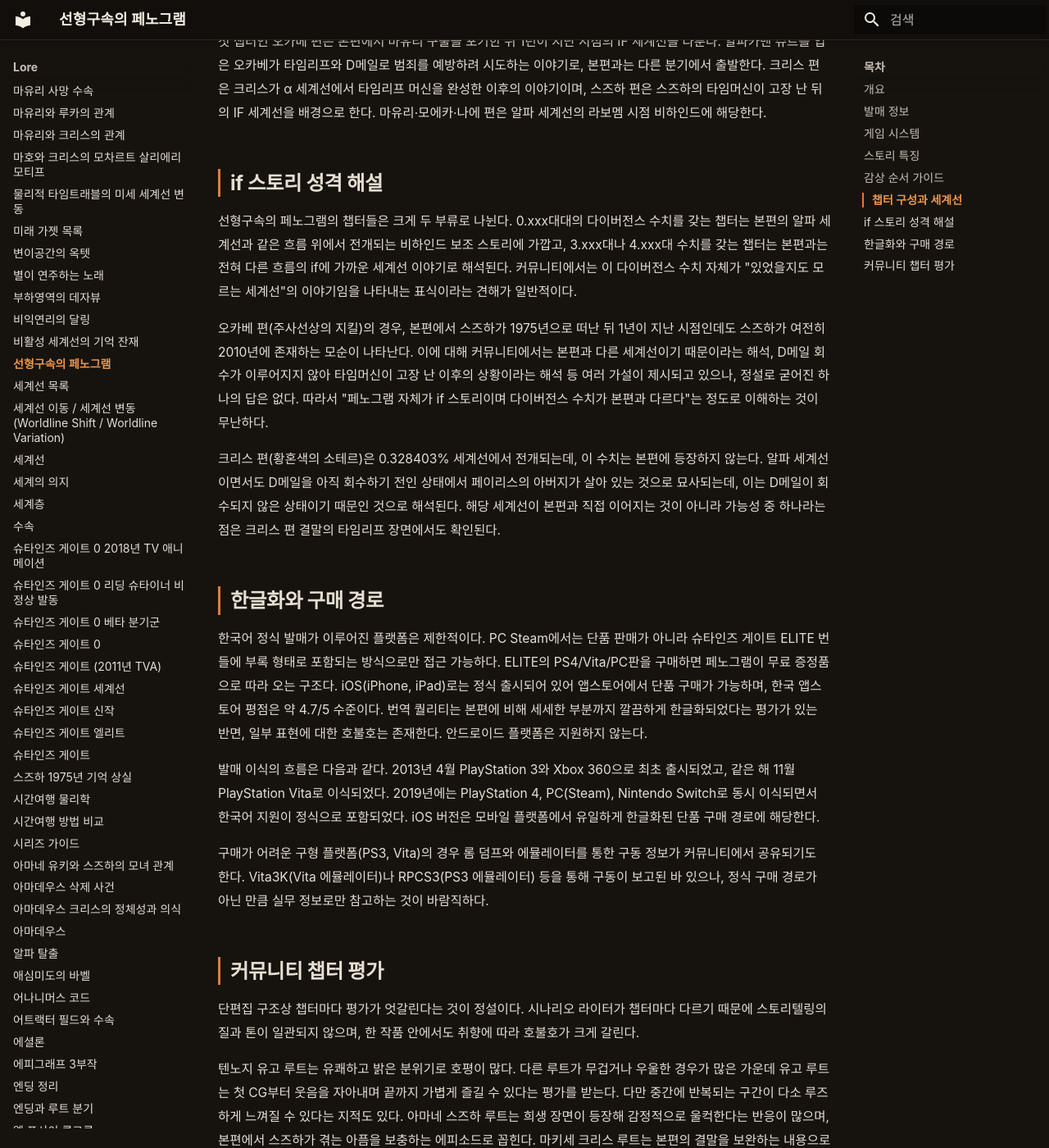
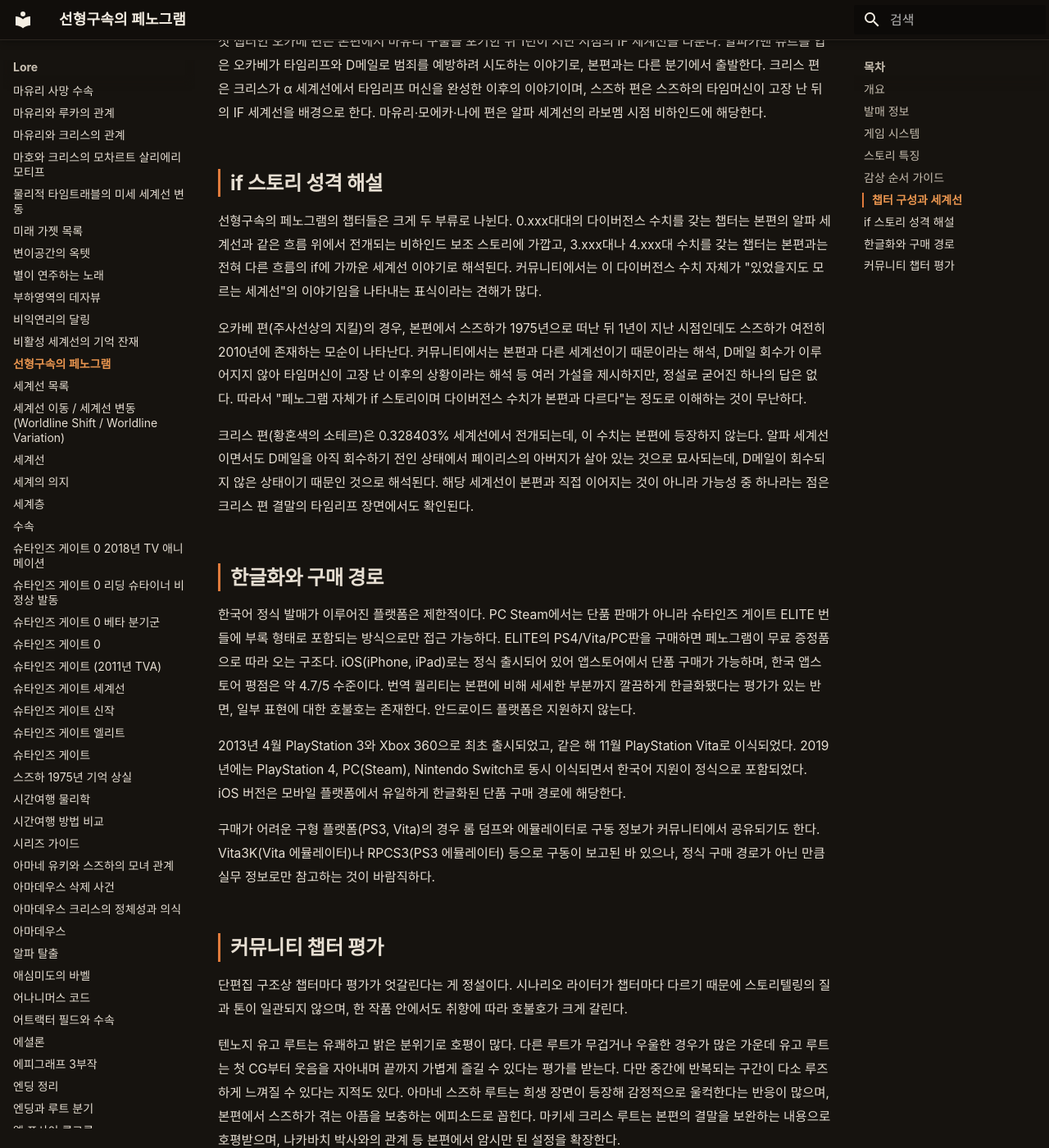
Before and after one commit to sgwiki/sgwiki.github.io, an MkDocs documentation site: the page built from wiki/lore/선형구속의-페노그램.md, in a window 1280 px wide and 1400 px high, scrolled down 2511 px. Shown: the whole window at 82% size. Built offline with MkDocs 1.6.1 and Material for MkDocs 9.7.7, drawn with Linux system fonts in a browser that asks for light colours; some web fonts are replaced; some of the changed text lies outside the part shown.

Commit message:
chore(wiki): 선형구속의-페노그램 정비 — frontmatter spoiler(endgame) 추가(감사 fail 해소)·admonition 라벨 동기화(main_story→endgame)·빈 '## 인용 출처' 고아 섹션 제거·humanize 14건(추상 주어+만능동사 1·형식명사 결말 3·메타 진입 '이는' 2·번역투 접속사 1·번역투 '~를 통해' 2·안내문 공식 1·AI 관용구 반복 2·연결어미 뒤 쉼표 1·light verb 환원 1)·사실·스포일러(endgame)·수치·인용 불변
Co-Authored-By: Claude Opus 4.6 <noreply@anthropic.com>

```diff
--- a/wiki/lore/선형구속의-페노그램.md
+++ b/wiki/lore/선형구속의-페노그램.md
@@ -23,15 +24,15 @@ description: "본편의 주인공 오카베 린타로가 아닌, 라보멤 각
 
 ## 스토리 특징
 
-본편의 비하인드를 라보멤 각 시점에서 서술한다. 각 챕터 플레이 시간은 약 2시간 정도이며, 진 엔딩은 존재하지 않는다. 애니메이션 OVA와 비슷한 구성을 가져, 본편의 내용과 캐릭터성을 보충해주는 역할을 한다.
+본편의 비하인드를 라보멤 각 시점에서 서술한다. 각 챕터 플레이 시간은 약 2시간 정도이며, 진 엔딩은 존재하지 않는다. 애니메이션 OVA와 비슷한 구성이라 본편 내용과 캐릭터성을 보충해준다.
 
 ## 감상 순서 가이드
 
-슈타인즈 게이트 본편을 클리어한 뒤 외전 작품군을 어디서부터 접할지 묻는 질문이 커뮤니티에 반복적으로 올라온다. 일반적으로 권장되는 흐름은 본편(게임 트루 엔딩 또는 애니메이션 24화)을 먼저 본 뒤, 비익연리의 달링과 선형구속의 페노그램을 순서에 구애받지 않고 즐기고, 이어서 애니메이션 23화의 분기인 23.5화(제로의 0화와 같은 장면)를 거쳐 슈타인즈 게이트 제로로 넘어가는 것이다. 극장판 부하 영역의 데자뷰는 본편과 제로를 모두 마친 시점에서 보는 것이 권장된다.
+슈타인즈 게이트 본편을 클리어한 뒤 외전 작품군을 어디서부터 접할지 묻는 질문이 커뮤니티에 반복적으로 올라온다. 일반적으로 권장되는 흐름은 본편(게임 트루 엔딩 또는 애니메이션 24화)을 먼저 본 뒤, 비익연리의 달링과 선형구속의 페노그램을 순서에 구애받지 않고 즐기고, 이어서 애니메이션 23화의 분기인 23.5화(제로의 0화와 같은 장면)를 거쳐 슈타인즈 게이트 제로로 넘어간다. 극장판 부하 영역의 데자뷰는 본편과 제로를 모두 마친 시점에서 보는 것이 권장된다.
 
-발매순과 감상순은 일치하지 않는다. 비익연리의 달링이 2011년에 먼저 발매됐지만, 세계관 이해 면에서는 두 외전 모두 본편 직후 시점에서 어느 쪽을 먼저 접해도 무방하다는 것이 중론이다. 페노그램은 본편의 세계선과 IF 세계선을 섞어 다루기 때문에, 본편을 거치지 않으면 설정을 온전히 이해하기 어렵다.
+발매순과 감상순은 일치하지 않는다. 비익연리의 달링이 2011년에 먼저 발매됐지만, 세계관 이해 면에서는 두 외전 모두 본편 직후 시점에서 어느 쪽을 먼저 접해도 무방하다는 중론이다. 페노그램은 본편의 세계선과 IF 세계선을 섞어 다루기 때문에, 본편을 거치지 않으면 설정을 온전히 이해하기 어렵다.
 
-제로를 페노그램보다 먼저 보는 유저도 있다. 다만 제로가 감정적으로 무거운 전개를 이어가기 때문에, 페노그램의 가벼운 챕터들을 그 사이에 끼워 넣듯 감상하는 편이 체력 분배 측면에서 나을 수 있다는 의견도 있다. 이는 정해진 정답이 아니라 개인의 감상 리듬에 맞춘 조언으로 이해하면 된다.
+제로를 페노그램보다 먼저 보는 유저도 있다. 다만 제로가 감정적으로 무거운 전개를 이어가기 때문에, 페노그램의 가벼운 챕터들을 그 사이에 끼워 넣듯 감상하는 편이 체력 분배 측면에서 나을 수 있다는 의견도 있다. 정해진 정답은 아니므로 개인의 감상 리듬에 맞춘 조언 정도로 받아들이면 된다.
 
 ## 챕터 구성과 세계선
 
@@ -55,26 +56,26 @@ description: "본편의 주인공 오카베 린타로가 아닌, 라보멤 각
 
 ## if 스토리 성격 해설
 
-선형구속의 페노그램의 챕터들은 크게 두 부류로 나뉜다. 0.xxx대대의 다이버전스 수치를 갖는 챕터는 본편의 알파 세계선과 같은 흐름 위에서 전개되는 비하인드 보조 스토리에 가깝고, 3.xxx대나 4.xxx대 수치를 갖는 챕터는 본편과는 전혀 다른 흐름의 if에 가까운 세계선 이야기로 해석된다. 커뮤니티에서는 이 다이버전스 수치 자체가 "있었을지도 모르는 세계선"의 이야기임을 나타내는 표식이라는 견해가 일반적이다.
+선형구속의 페노그램의 챕터들은 크게 두 부류로 나뉜다. 0.xxx대대의 다이버전스 수치를 갖는 챕터는 본편의 알파 세계선과 같은 흐름 위에서 전개되는 비하인드 보조 스토리에 가깝고, 3.xxx대나 4.xxx대 수치를 갖는 챕터는 본편과는 전혀 다른 흐름의 if에 가까운 세계선 이야기로 해석된다. 커뮤니티에서는 이 다이버전스 수치 자체가 "있었을지도 모르는 세계선"의 이야기임을 나타내는 표식이라는 견해가 많다.
 
-오카베 편(주사선상의 지킬)의 경우, 본편에서 스즈하가 1975년으로 떠난 뒤 1년이 지난 시점인데도 스즈하가 여전히 2010년에 존재하는 모순이 나타난다. 이에 대해 커뮤니티에서는 본편과 다른 세계선이기 때문이라는 해석, D메일 회수가 이루어지지 않아 타임머신이 고장 난 이후의 상황이라는 해석 등 여러 가설이 제시되고 있으나, 정설로 굳어진 하나의 답은 없다. 따라서 "페노그램 자체가 if 스토리이며 다이버전스 수치가 본편과 다르다"는 정도로 이해하는 것이 무난하다.
+오카베 편(주사선상의 지킬)의 경우, 본편에서 스즈하가 1975년으로 떠난 뒤 1년이 지난 시점인데도 스즈하가 여전히 2010년에 존재하는 모순이 나타난다. 커뮤니티에서는 본편과 다른 세계선이기 때문이라는 해석, D메일 회수가 이루어지지 않아 타임머신이 고장 난 이후의 상황이라는 해석 등 여러 가설을 제시하지만, 정설로 굳어진 하나의 답은 없다. 따라서 "페노그램 자체가 if 스토리이며 다이버전스 수치가 본편과 다르다"는 정도로 이해하는 것이 무난하다.
 
-크리스 편(황혼색의 소테르)은 0.328403% 세계선에서 전개되는데, 이 수치는 본편에 등장하지 않는다. 알파 세계선이면서도 D메일을 아직 회수하기 전인 상태에서 페이리스의 아버지가 살아 있는 것으로 묘사되는데, 이는 D메일이 회수되지 않은 상태이기 때문인 것으로 해석된다. 해당 세계선이 본편과 직접 이어지는 것이 아니라 가능성 중 하나라는 점은 크리스 편 결말의 타임리프 장면에서도 확인된다.
+크리스 편(황혼색의 소테르)은 0.328403% 세계선에서 전개되는데, 이 수치는 본편에 등장하지 않는다. 알파 세계선이면서도 D메일을 아직 회수하기 전인 상태에서 페이리스의 아버지가 살아 있는 것으로 묘사되는데, D메일이 회수되지 않은 상태이기 때문인 것으로 해석된다. 해당 세계선이 본편과 직접 이어지는 것이 아니라 가능성 중 하나라는 점은 크리스 편 결말의 타임리프 장면에서도 확인된다.
 
 ## 한글화와 구매 경로
 
-한국어 정식 발매가 이루어진 플랫폼은 제한적이다. PC Steam에서는 단품 판매가 아니라 슈타인즈 게이트 ELITE 번들에 부록 형태로 포함되는 방식으로만 접근 가능하다. ELITE의 PS4/Vita/PC판을 구매하면 페노그램이 무료 증정품으로 따라 오는 구조다. iOS(iPhone, iPad)로는 정식 출시되어 있어 앱스토어에서 단품 구매가 가능하며, 한국 앱스토어 평점은 약 4.7/5 수준이다. 번역 퀄리티는 본편에 비해 세세한 부분까지 깔끔하게 한글화되었다는 평가가 있는 반면, 일부 표현에 대한 호불호는 존재한다. 안드로이드 플랫폼은 지원하지 않는다.
+한국어 정식 발매가 이루어진 플랫폼은 제한적이다. PC Steam에서는 단품 판매가 아니라 슈타인즈 게이트 ELITE 번들에 부록 형태로 포함되는 방식으로만 접근 가능하다. ELITE의 PS4/Vita/PC판을 구매하면 페노그램이 무료 증정품으로 따라 오는 구조다. iOS(iPhone, iPad)로는 정식 출시되어 있어 앱스토어에서 단품 구매가 가능하며, 한국 앱스토어 평점은 약 4.7/5 수준이다. 번역 퀄리티는 본편에 비해 세세한 부분까지 깔끔하게 한글화됐다는 평가가 있는 반면, 일부 표현에 대한 호불호는 존재한다. 안드로이드 플랫폼은 지원하지 않는다.
 
-발매 이식의 흐름은 다음과 같다. 2013년 4월 PlayStation 3와 Xbox 360으로 최초 출시되었고, 같은 해 11월 PlayStation Vita로 이식되었다. 2019년에는 PlayStation 4, PC(Steam), Nintendo Switch로 동시 이식되면서 한국어 지원이 정식으로 포함되었다. iOS 버전은 모바일 플랫폼에서 유일하게 한글화된 단품 구매 경로에 해당한다.
+2013년 4월 PlayStation 3와 Xbox 360으로 최초 출시되었고, 같은 해 11월 PlayStation Vita로 이식되었다. 2019년에는 PlayStation 4, PC(Steam), Nintendo Switch로 동시 이식되면서 한국어 지원이 정식으로 포함되었다. iOS 버전은 모바일 플랫폼에서 유일하게 한글화된 단품 구매 경로에 해당한다.
 
-구매가 어려운 구형 플랫폼(PS3, Vita)의 경우 롬 덤프와 에뮬레이터를 통한 구동 정보가 커뮤니티에서 공유되기도 한다. Vita3K(Vita 에뮬레이터)나 RPCS3(PS3 에뮬레이터) 등을 통해 구동이 보고된 바 있으나, 정식 구매 경로가 아닌 만큼 실무 정보로만 참고하는 것이 바람직하다.
+구매가 어려운 구형 플랫폼(PS3, Vita)의 경우 롬 덤프와 에뮬레이터로 구동 정보가 커뮤니티에서 공유되기도 한다. Vita3K(Vita 에뮬레이터)나 RPCS3(PS3 에뮬레이터) 등으로 구동이 보고된 바 있으나, 정식 구매 경로가 아닌 만큼 실무 정보로만 참고하는 것이 바람직하다.
 
 ## 커뮤니티 챕터 평가
 
-단편집 구조상 챕터마다 평가가 엇갈린다는 것이 정설이다. 시나리오 라이터가 챕터마다 다르기 때문에 스토리텔링의 질과 톤이 일관되지 않으며, 한 작품 안에서도 취향에 따라 호불호가 크게 갈린다.
+단편집 구조상 챕터마다 평가가 엇갈린다는 게 정설이다. 시나리오 라이터가 챕터마다 다르기 때문에 스토리텔링의 질과 톤이 일관되지 않으며, 한 작품 안에서도 취향에 따라 호불호가 크게 갈린다.
 
 텐노지 유고 루트는 유쾌하고 밝은 분위기로 호평이 많다. 다른 루트가 무겁거나 우울한 경우가 많은 가운데 유고 루트는 첫 CG부터 웃음을 자아내며 끝까지 가볍게 즐길 수 있다는 평가를 받는다. 다만 중간에 반복되는 구간이 다소 루즈하게 느껴질 수 있다는 지적도 있다. 아마네 스즈하 루트는 희생 장면이 등장해 감정적으로 울컥한다는 반응이 많으며, 본편에서 스즈하가 겪는 아픔을 보충하는 에피소드로 꼽힌다. 마키세 크리스 루트는 본편의 결말을 보완하는 내용으로 호평받으며, 나카바치 박사와의 관계 등 본편에서 암시만 된 설정을 확장한다.
 
 반면 하시다 이타루(다루) 루트는 분위기가 다른 챕터들과 달라 호불호가 갈린다. 3.xxx대 세계선을 배경으로 한 페이리스·유고·다루 편은 알파 세계선 루트들과 톤 자체가 달라 어색하다는 반응도 있다. 오카베 편은 알파카맨 챕터라고도 불리며, 초반의 유쾌한 분위기가 크리스 등장 이후 진지하게 전환되어 현타를 겪었다는 감상이 자주 올라온다.
 
-작품 전체에 대한 평가도 양극단에 걸쳐 있다. "생각보다 별로였다"는 의견과 "본편을 좋아했다면 무조건 해라"는 의견이 공존하며, 커뮤니티에서는 "취향 취향의 영역이지만 본편의 추가 설정과 캐릭터 보충을 원한다면 충분히 가치가 있다"는 절충적 견해가 일반적이다. 메타크리틱 유저 평점은 약 7.2/10, Steam 평가는 압도적으로 긍정적(약 96%)으로, 플랫폼 사이에서도 평가 분포가 다소 다르게 나타난다.
+작품 전체에 대한 평가도 양극단에 걸쳐 있다. "생각보다 별로였다"는 의견과 "본편을 좋아했다면 무조건 해라"는 의견이 공존하며, 커뮤니티에서는 "취향 취향의 영역이지만 본편의 추가 설정과 캐릭터 보충을 원한다면 충분히 가치가 있다"는 절충적 견해가 많다. 메타크리틱 유저 평점은 약 7.2/10, Steam 평가는 압도적으로 긍정적(약 96%)으로, 플랫폼 사이에서도 평가 분포가 다소 다르게 나타난다.
```
Also changed, not shown: other parts of wiki/lore/선형구속의-페노그램.md (+2 -1 lines).
